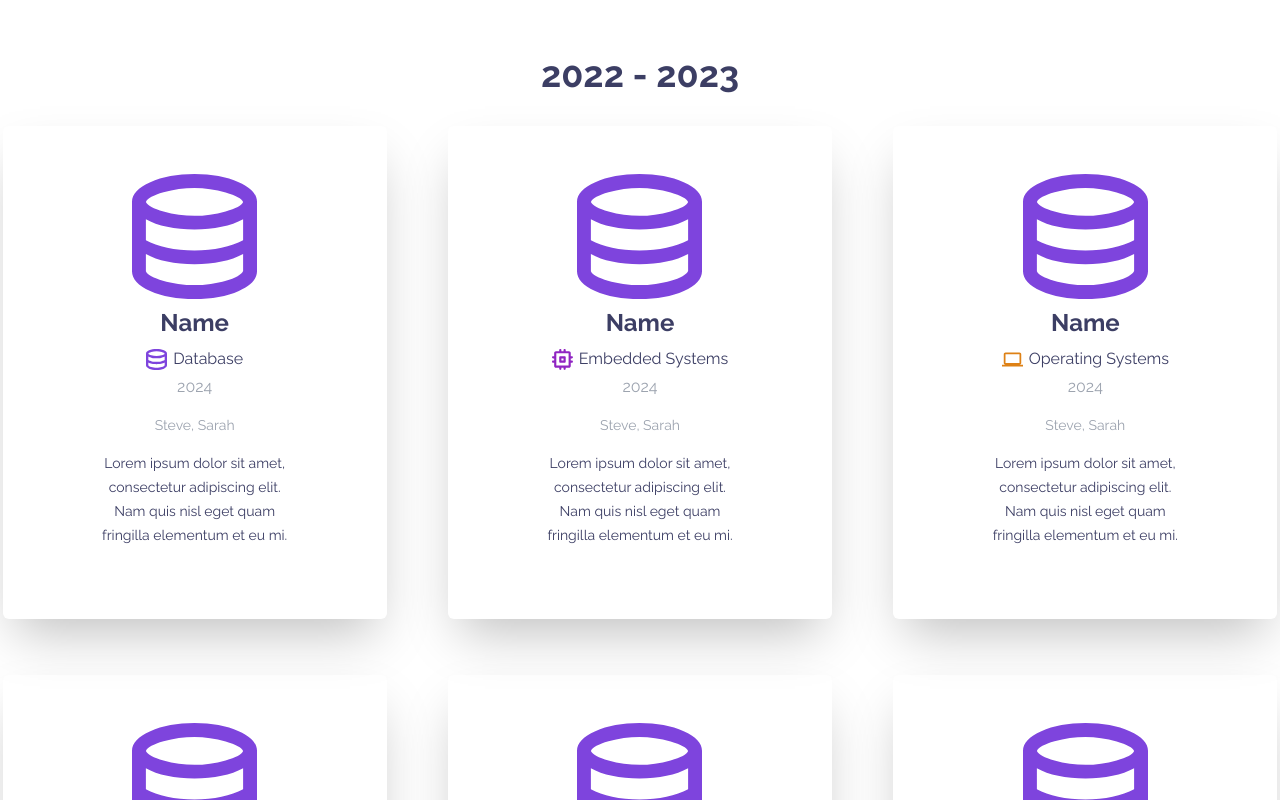
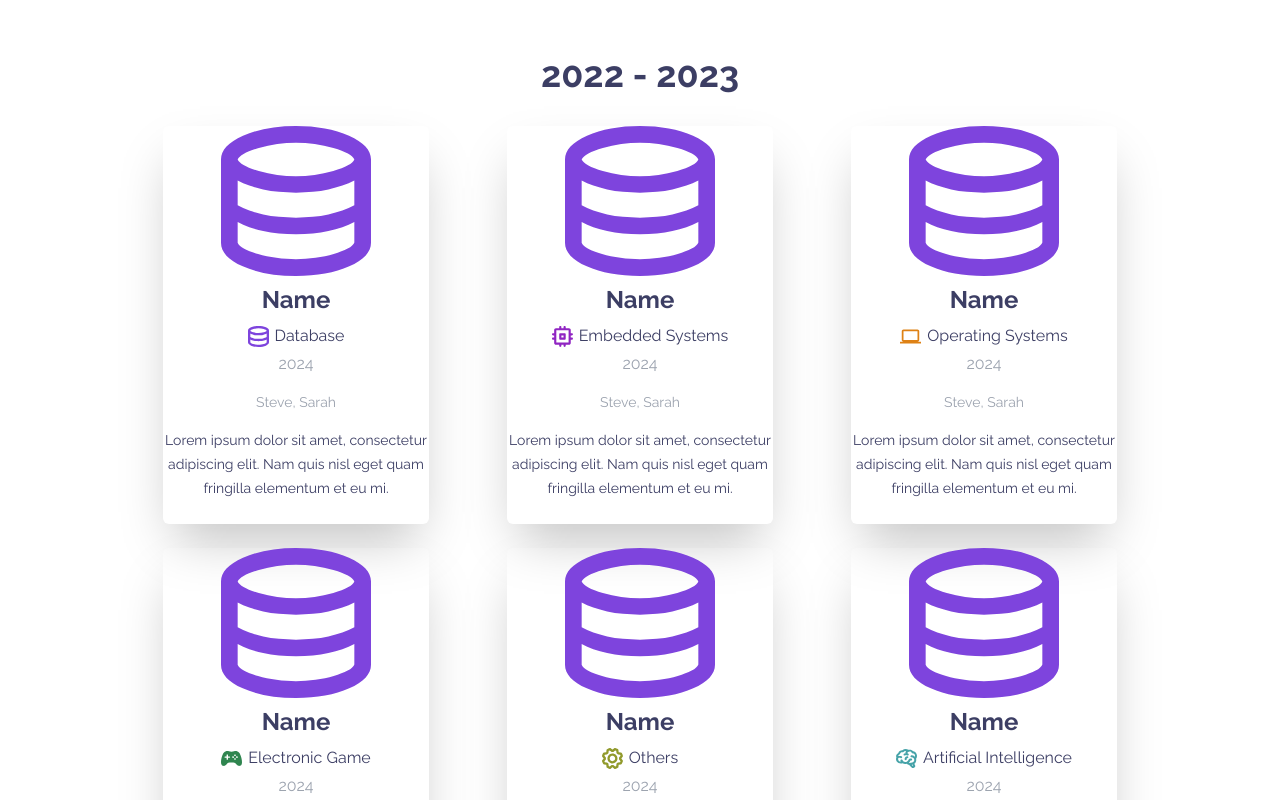
Before and after one commit to acm-ucr/senior-design-website, a Next.js app: page / in a window 1280 px wide. Shown: the part 1940-2740 px from the top of the page. Built offline with nearby package versions, Linux system fonts and the light colour scheme.

Commit message:
fixed project cards, but not the dynamic text part

```diff
--- a/src/components/landing/PastProjects.jsx
+++ b/src/components/landing/PastProjects.jsx
@@ -10,7 +10,7 @@ const PastProjects = () => {
   return (
     <div className="bg-white  flex justify-center items-center text-center flex-col py-8">
       <div className="py-8 font-bold text-4xl">2022 - 2023</div>
-      <div className="grid sm:grid-cols-1 md:grid-cols-2 lg:grid-cols-3 justify-center items-center  gap-14 ">
+      <div className="grid sm:grid-cols-2 md:grid-cols-2 lg:grid-cols-3 justify-center sm:gap-6 gap-14 ">
         {visibleProjects.map((project, index) => (
           <ProjectCard key={index} project={project} />
         ))}
--- a/src/components/landing/ProjectType.jsx
+++ b/src/components/landing/ProjectType.jsx
@@ -16,7 +16,7 @@ const ProjectTypes = () => {
         Types of Projects
       </p>
       <div className="flex flex-row justify-center">
-        <div className="grid lg:grid-cols-4 md:grid-cols-2 gap-8 px-20 md:px-40">
+        <div className="grid lg:grid-cols-4 sm:grid-cols-2 gap-8 px-20 md:px-40">
           <Link
             href="/projects"
             className="bg-projects-emb-100 rounded-xl relative overflow-hidden flex p-4"
--- a/src/components/projectcard.jsx
+++ b/src/components/projectcard.jsx
@@ -26,13 +26,13 @@ const ProjectCard = ({ project }) => {
   };
 
   return (
-    <div className="flex-col justify-self-center justify-center items-center shadow-2xl  min-w-96 h-full w-96  rounded-md md:w-5/6 lg:w-7/12 sm:w-5/6 px-24 py-12">
+    <div className="flex-col justify-self-center justify-center items-center shadow-2xl h-full rounded-md md:w-5/6 lg:w-5/6 sm:w-5/6 w-5/6">
       <Image
         src={icon}
         alt={projectName}
         className="project-image self-center mx-auto "
-        width={125}
-        height={150}
+        width={150}
+        height={175}
         style={{ alignSelf: "center" }}
       />
 
```
